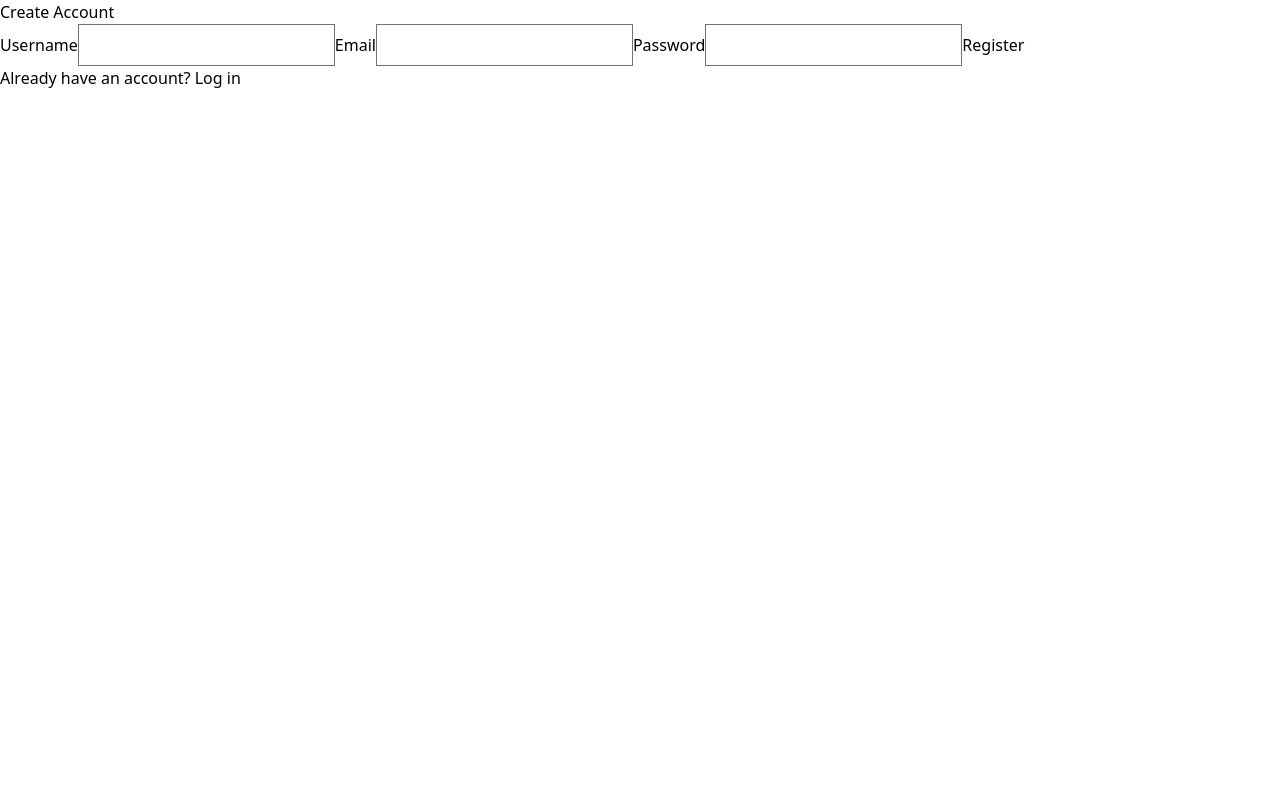
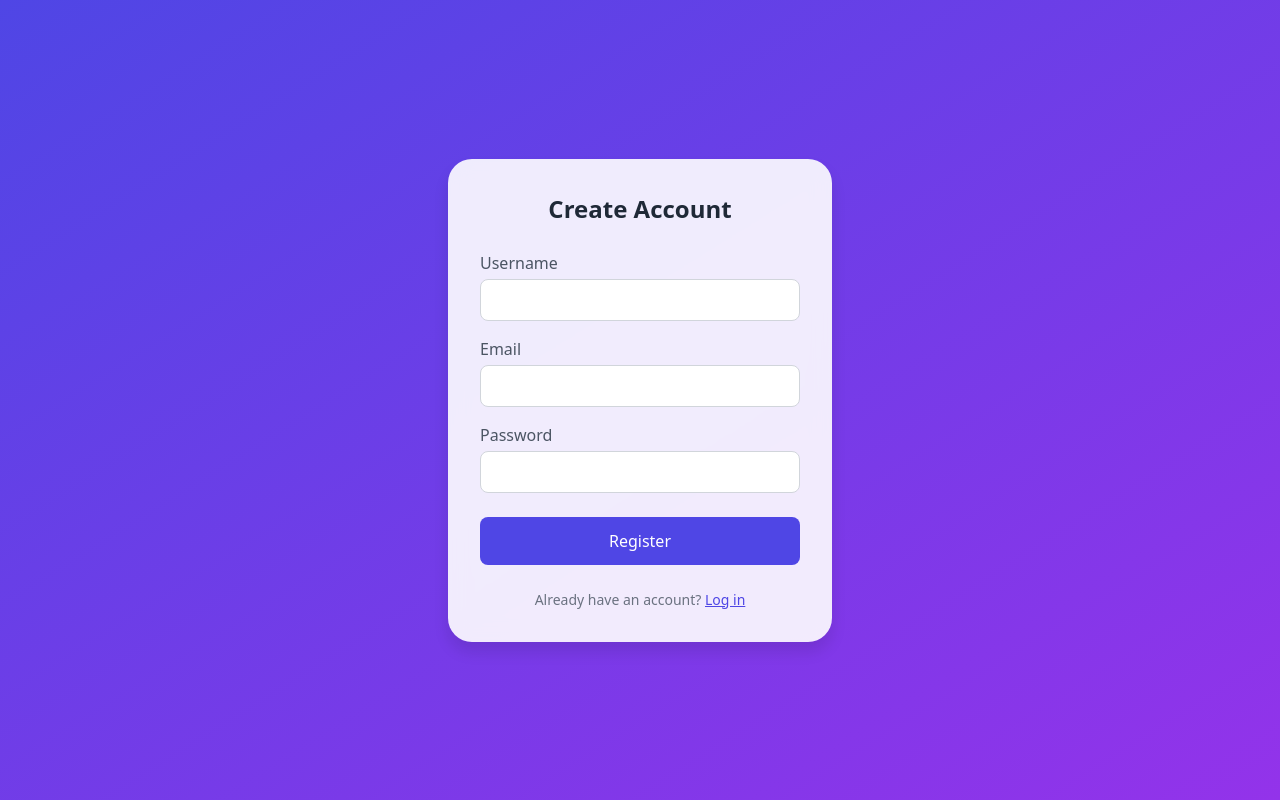
Before and after one commit to brodie1999/Spotify-Clone, a React (Create React App) app in the folder app/frontend/: page /register in a window 1280 px wide. Built offline with nearby package versions, Linux system fonts and the light colour scheme; no server answers.

Commit message:
New Commit 11/07/2025: Login, Registration & Dashboard style
- Added new URL to CORS

- Added "ProtectedRoute.tsx" for /dashboard

- Added "tailwind.config.js" & "postcss.config.js" for styling with tailwind in a later update

- Temporary fix to inline style login, registration and dashboard

```diff
--- a/app/frontend/package.json
+++ b/app/frontend/package.json
@@ -11,6 +11,7 @@
   },
   "private": true,
   "dependencies": {
+    "@mui/material": "^7.2.0",
     "@tailwindcss/forms": "^0.5.10",
     "@testing-library/react": "^16.3.0",
     "@testing-library/user-event": "^14.6.1",
--- a/app/frontend/src/components/Home.tsx
+++ b/app/frontend/src/components/Home.tsx
@@ -24,45 +24,110 @@ export function Home() {
     };
 
     return (
-        <div className="min-h-screen bg-gradient-to-br from-indigo-500 to-purple-600 flex items-center justify-center px-4">
-            <div className="max-w-md w-full bg-white/90 backdrop-blur-md rounded-2xl shadow-xl p-8">
-              <h1 className="text-2xl font-semibold text-gray-800 mb-6 text-center">
+        <>
+        <div
+          style={{
+            display: 'flex',
+            justifyContent: 'center',
+            alignItems: 'center',
+            minHeight: '100vh',
+            background: 'linear-gradient(to bottom right, #4f46e5, #8333ea)'
+          }}
+        >
+            <div style={{
+                  width: "100%",
+                  maxWidth: "24rem",
+                  backgroundColor: "rgba(255,255,255,0.9)",
+                  backdropFilter: "blur(10px)",
+                  borderRadius: "1.5rem",
+                  boxShadow: "0 10px 15px rgba(0,0,0,0.1)",
+                  padding: "2rem",
+                }}
+            >
+              <h1  style={{
+                    fontSize: "1.5rem",
+                    fontWeight: 600,
+                    color: "#1f2937",
+                    marginBottom: "1.5rem",
+                    textAlign: "center",
+                  }}
+              >
                 Log In
               </h1>
               {error && (
-                <p className="text-red-600 mb-4 text-center">{error}</p>
+                <p style={{
+                      color: "#dc2626",
+                      marginBottom: "1rem",
+                      textAlign: "center",
+                    }}
+                   >
+                    {error}
+                </p>
               )}
-              <form onSubmit={handleSubmit} className="space-y-4">
+              <form onSubmit={handleSubmit} style={{ display: "grid", rowGap: "1rem" }}>
                 <div>
-                  <label className="block text-gray-700 mb-1">Username</label>
+                  <label style={{ display: "block", color: "#4b5563", marginBottom: ".25rem" }}>Username</label>
                   <input
                     type="text"
                     value={username}
                     onChange={e => setUsername(e.target.value)}
-                    className="w-full px-3 py-2 border rounded-lg focus:outline-none focus:ring-2 focus:ring-indigo-400"
+                    style={{
+                        width: "100%",
+                        padding: ".5rem .75rem",
+                        border: "1px solid #d1d5db",
+                        borderRadius: ".5rem",
+                        outline: "none",
+                      }}
                   />
                 </div>
                 <div>
-                  <label className="block text-gray-700 mb-1">Password</label>
+                  <label style={{ display: "block", color: "#4b5563", marginBottom: ".25rem" }}>Password</label>
                   <input
                     type="password"
                     value={password}
                     onChange={e => setPassword(e.target.value)}
-                    className="w-full px-3 py-2 border rounded-lg focus:outline-none focus:ring-2 focus:ring-indigo-400"
+                    style={{
+                        width: "100%",
+                        padding: ".5rem .75rem",
+                        border: "1px solid #d1d5db",
+                        borderRadius: ".5rem",
+                        outline: "none",
+                    }}
                   />
                 </div>
                 <button
                   type="submit"
-                  className="w-full py-2 mt-2 rounded-lg bg-indigo-600 text-white font-medium hover:bg-indigo-700 transition"
+                  style=
+                {{
+                    width: "100%",
+                    padding: ".5rem",
+                    marginTop: ".5rem",
+                    borderRadius: ".5rem",
+                    backgroundColor: "#4f46e5",
+                    color: "white",
+                    fontWeight: 500,
+                    border: "none",
+                    cursor: "pointer",
+                }}
                 >
                   Log In
                 </button>
               </form>
-              <p className="mt-6 text-center text-sm text-gray-600">
+              <p style=
+                     {{
+                         marginTop: "1.5rem",
+                         textAlign: "center",
+                         color: "#6b7280",
+                         fontSize: ".875rem"
+                     }}
+              >
                 Don’t have an account?{' '}
                 <Link
                   to="/register"
-                  className="text-indigo-600 hover:underline"
+                  style={{
+                      color: "#4f46e5",
+                      textDecoration: "underline"
+                  }}
                 >
                   Register
                 </Link>
@@ -70,6 +135,6 @@ export function Home() {
             </div>
         </div>
 
-
+        </>
   );
 }
--- a/app/frontend/src/components/Register.tsx
+++ b/app/frontend/src/components/Register.tsx
@@ -24,54 +24,171 @@ export function Register() {
 
     };
     return (
-        <div className="max-w-md mx-auto mt-20 p-6 bg-white rounded shadow">
-         <h1 className="text-2xl font-semibold text-gray-800 mb-6 text center">
+        <div
+      style={{
+        display: "flex",
+        justifyContent: "center",
+        alignItems: "center",
+        minHeight: "100vh",
+        background: "linear-gradient(to bottom right, #4f46e5, #9333ea)",
+        padding: "1rem",
+      }}
+    >
+      <div
+        style={{
+          width: "100%",
+          maxWidth: "24rem",
+          backgroundColor: "rgba(255,255,255,0.9)",
+          backdropFilter: "blur(10px)",
+          borderRadius: "1.5rem",
+          boxShadow: "0 10px 15px rgba(0,0,0,0.1)",
+          padding: "2rem",
+        }}
+      >
+        <h1
+          style={{
+            fontSize: "1.5rem",
+            fontWeight: 600,
+            color: "#1f2937",
+            marginBottom: "1.5rem",
+            textAlign: "center",
+          }}
+        >
           Create Account
         </h1>
-         {error && <p className="text-red-500 mb-2">{error}</p>}
-         <form className="space-y-4" onSubmit={handleSubmit}>
-           <label className="block mb-2">
+        {error && (
+          <p
+            style={{
+              color: "#dc2626",
+              marginBottom: "1rem",
+              textAlign: "center",
+            }}
+          >
+            {error}
+          </p>
+        )}
+        <form
+          onSubmit={handleSubmit}
+          style={{ display: "grid", rowGap: "1rem" }}
+        >
+          <div>
+            <label
+              htmlFor="username"
+              style={{
+                display: "block",
+                color: "#4b5563",
+                marginBottom: "0.25rem",
+                fontWeight: 500,
+              }}
+            >
               Username
+            </label>
             <input
+              id="username"
               name="username"
               value={form.username}
               onChange={handleChange}
-               className="w-full border px-2 py-1 rounded"
+              style={{
+                width: "100%",
+                padding: "0.5rem 0.75rem",
+                border: "1px solid #d1d5db",
+                borderRadius: "0.5rem",
+                outline: "none",
+              }}
             />
+          </div>
+
+          <div>
+            <label
+              htmlFor="email"
+              style={{
+                display: "block",
+                color: "#4b5563",
+                marginBottom: "0.25rem",
+                fontWeight: 500,
+              }}
+            >
+              Email
             </label>
-           <label className="block mb-2">
-             Email
             <input
+              id="email"
               name="email"
               type="email"
               value={form.email}
               onChange={handleChange}
-               className="w-full border px-2 py-1 rounded"
+              style={{
+                width: "100%",
+                padding: "0.5rem 0.75rem",
+                border: "1px solid #d1d5db",
+                borderRadius: "0.5rem",
+                outline: "none",
+              }}
             />
+          </div>
+
+          <div>
+            <label
+              htmlFor="password"
+              style={{
+                display: "block",
+                color: "#4b5563",
+                marginBottom: "0.25rem",
+                fontWeight: 500,
+              }}
+            >
+              Password
             </label>
-           <label className="block mb-4">
-             Password
             <input
+              id="password"
               name="password"
               type="password"
               value={form.password}
               onChange={handleChange}
-               className="w-full border px-2 py-1 rounded"
+              style={{
+                width: "100%",
+                padding: "0.5rem 0.75rem",
+                border: "1px solid #d1d5db",
+                borderRadius: "0.5rem",
+                outline: "none",
+              }}
             />
-           </label>
+          </div>
+
           <button
             type="submit"
-             className="w-full py-2 rounded bg-green-600 text-white hover:bg-green-700 transition"
+            style={{
+              width: "100%",
+              padding: "0.75rem",
+              borderRadius: "0.5rem",
+              backgroundColor: "#4f46e5",
+              color: "#ffffff",
+              fontWeight: 500,
+              border: "none",
+              cursor: "pointer",
+              marginTop: "0.5rem",
+            }}
           >
             Register
           </button>
         </form>
-         <p className="mt-4 text-center text-sm">
+
+        <p
+          style={{
+            marginTop: "1.5rem",
+            textAlign: "center",
+            color: "#6b7280",
+            fontSize: "0.875rem",
+          }}
+        >
           Already have an account?{" "}
-           <Link to="/" className="text-blue-600 hover:underline">
+          <Link
+            to="/login"
+            style={{ color: "#4f46e5", textDecoration: "underline" }}
+          >
             Log in
           </Link>
         </p>
       </div>
+    </div>
     );
 }
```
Also changed, not shown: app/frontend/src/components/Dashboard.tsx (+123 -12 lines), 1 other file (tests, documents, lock files or other folders). Lines whose indentation alone changed are shown as unchanged.
